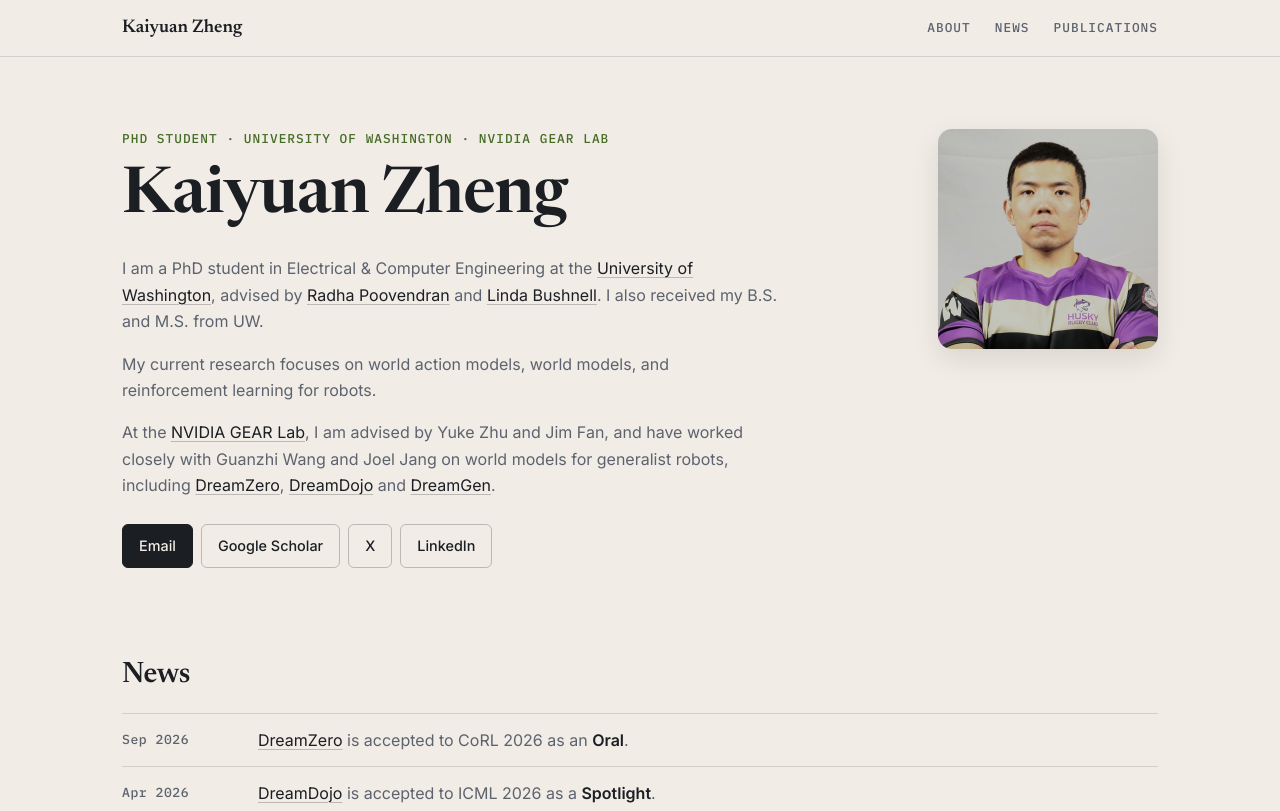
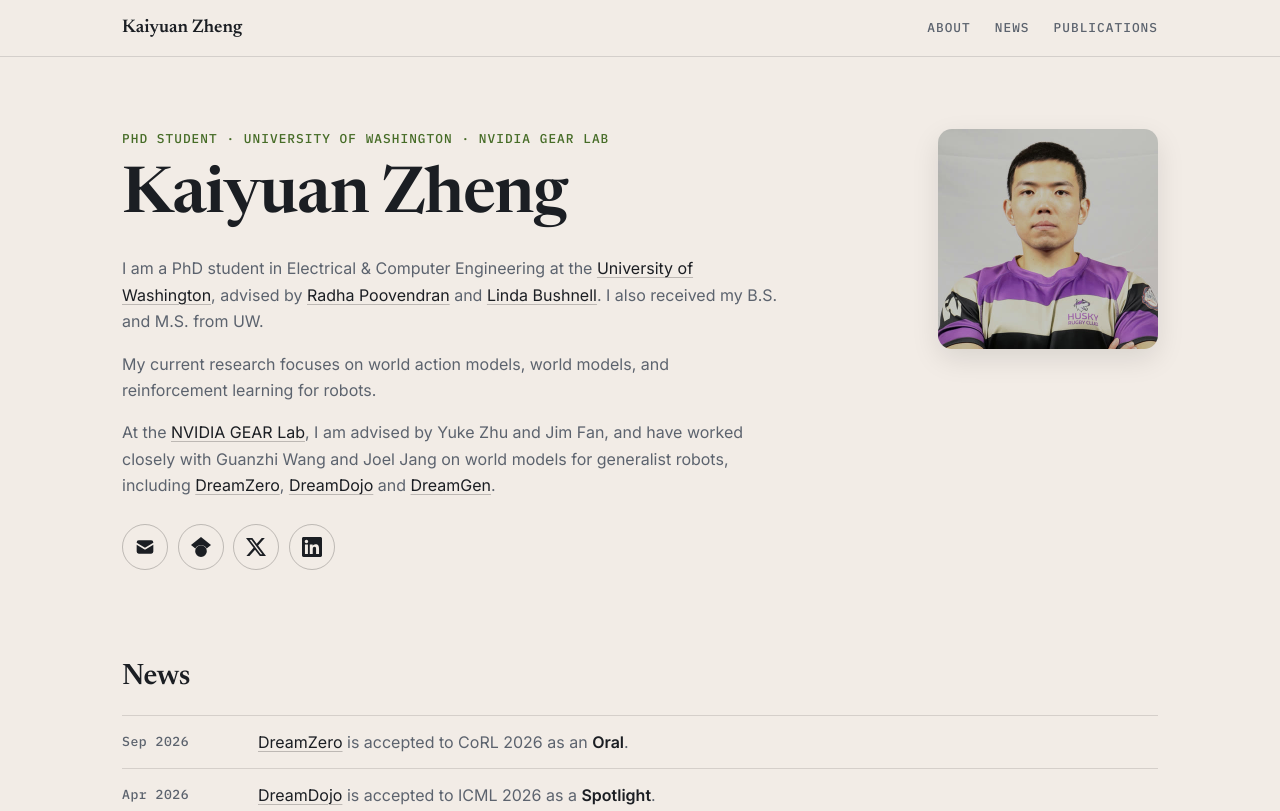
Before and after one commit to KkkyleZ/KkkyleZ.github.io, a plain HTML site: page index.html in a window 1280 px wide. Shown: the top 811 px of the page. Drawn offline with Linux system fonts and the light colour scheme.

Commit message:
Contact links as icons
Co-Authored-By: Claude Fable 5.2 <noreply@anthropic.com>

```diff
--- a/index.html
+++ b/index.html
@@ -63,11 +63,10 @@ a:hover{color:var(--accent-text);text-decoration-color:currentColor}
 h1{margin:0 0 1.5rem;font:600 clamp(2.6rem,6vw,4rem)/1.05 var(--serif);letter-spacing:-.015em;color:var(--text)}
 .bio p{margin:0 0 1rem;max-width:41em}
 .portrait{display:block;width:220px;height:220px;border-radius:14px;object-fit:cover;box-shadow:var(--shadow)}
-.links{display:flex;flex-wrap:wrap;gap:.5rem;margin:1.6rem 0 0;padding:0;list-style:none}
-.links a{display:inline-flex;align-items:center;min-height:44px;padding:0 1rem;border:1px solid var(--line-strong);border-radius:6px;font:500 .9rem/1 var(--sans);color:var(--text);text-decoration:none}
+.links{display:flex;flex-wrap:wrap;gap:.6rem;margin:1.6rem 0 0;padding:0;list-style:none}
+.links a{display:inline-flex;align-items:center;justify-content:center;width:46px;height:46px;border:1px solid var(--line-strong);border-radius:50%;color:var(--text)}
+.links svg{width:20px;height:20px;fill:currentColor}
 .links a:hover{border-color:var(--accent);background:var(--accent-soft);color:var(--text)}
-.links a.primary{background:var(--text);border-color:var(--text);color:var(--bg)}
-.links a.primary:hover{background:var(--accent-text);border-color:var(--accent-text);color:var(--bg)}
 @media (max-width:760px){.hero{grid-template-columns:1fr}.portrait{order:-1;width:128px;height:128px}}
 
 /* sections */
@@ -123,10 +122,10 @@ footer .wrap{display:flex;flex-wrap:wrap;justify-content:space-between;gap:.5rem
 <p>My current research focuses on world action models, world models, and reinforcement learning for robots.</p>
 <p>At the <a href="https://research.nvidia.com/labs/gear/">NVIDIA GEAR Lab</a>, I am advised by Yuke Zhu and Jim Fan, and have worked closely with Guanzhi Wang and Joel Jang on world models for generalist robots, including <a href="https://dreamzero0.github.io">DreamZero</a>, <a href="https://dreamdojo-world.github.io">DreamDojo</a> and <a href="https://research.nvidia.com/labs/gear/dreamgen">DreamGen</a>.</p>
 <ul class="links">
-<li><a class="primary" href="mailto:kaiyuan5@uw.edu">Email</a></li>
-<li><a href="https://scholar.google.com/citations?user=6kkyR1wAAAAJ">Google Scholar</a></li>
-<li><a href="https://x.com/KkkyleZ">X</a></li>
-<li><a href="https://www.linkedin.com/in/kaiyuan-zheng-94984a236/">LinkedIn</a></li>
+<li><a href="mailto:kaiyuan5@uw.edu" aria-label="Email" title="Email"><svg viewBox="0 0 24 24" aria-hidden="true"><path d="M2 6.5A2.5 2.5 0 0 1 4.5 4h15A2.5 2.5 0 0 1 22 6.5v.33l-10 6-10-6V6.5zm0 2.66v8.34A2.5 2.5 0 0 0 4.5 20h15a2.5 2.5 0 0 0 2.5-2.5V9.16l-9.49 5.7a1 1 0 0 1-1.02 0L2 9.16z"/></svg></a></li>
+<li><a href="https://scholar.google.com/citations?user=6kkyR1wAAAAJ" aria-label="Google Scholar" title="Google Scholar"><svg viewBox="0 0 24 24" aria-hidden="true"><path d="M5.242 13.769L0 9.5 12 0l12 9.5-5.242 4.269C17.548 11.249 14.978 9.5 12 9.5c-2.977 0-5.548 1.748-6.758 4.269zM12 10a7 7 0 1 0 0 14 7 7 0 0 0 0-14z"/></svg></a></li>
+<li><a href="https://x.com/KkkyleZ" aria-label="X" title="X"><svg viewBox="0 0 24 24" aria-hidden="true"><path d="M18.901 1.153h3.68l-8.04 9.19L24 22.846h-7.406l-5.8-7.584-6.638 7.584H.474l8.6-9.83L0 1.154h7.594l5.243 6.932ZM17.61 20.644h2.039L6.486 3.24H4.298Z"/></svg></a></li>
+<li><a href="https://www.linkedin.com/in/kaiyuan-zheng-94984a236/" aria-label="LinkedIn" title="LinkedIn"><svg viewBox="0 0 24 24" aria-hidden="true"><path d="M20.447 20.452h-3.554v-5.569c0-1.328-.027-3.037-1.852-3.037-1.853 0-2.136 1.445-2.136 2.939v5.667H9.351V9h3.414v1.561h.046c.477-.9 1.637-1.85 3.37-1.85 3.601 0 4.267 2.37 4.267 5.455v6.286zM5.337 7.433c-1.144 0-2.063-.926-2.063-2.065 0-1.138.92-2.063 2.063-2.063 1.14 0 2.064.925 2.064 2.063 0 1.139-.925 2.065-2.064 2.065zm1.782 13.019H3.555V9h3.564v11.452zM22.225 0H1.771C.792 0 0 .774 0 1.729v20.542C0 23.227.792 24 1.771 24h20.451C23.2 24 24 23.227 24 22.271V1.729C24 .774 23.2 0 22.222 0h.003z"/></svg></a></li>
 </ul>
 </div>
 <img class="portrait" src="images/kaiyuan.jpg" alt="Portrait of Kaiyuan Zheng" width="220" height="220">
```
